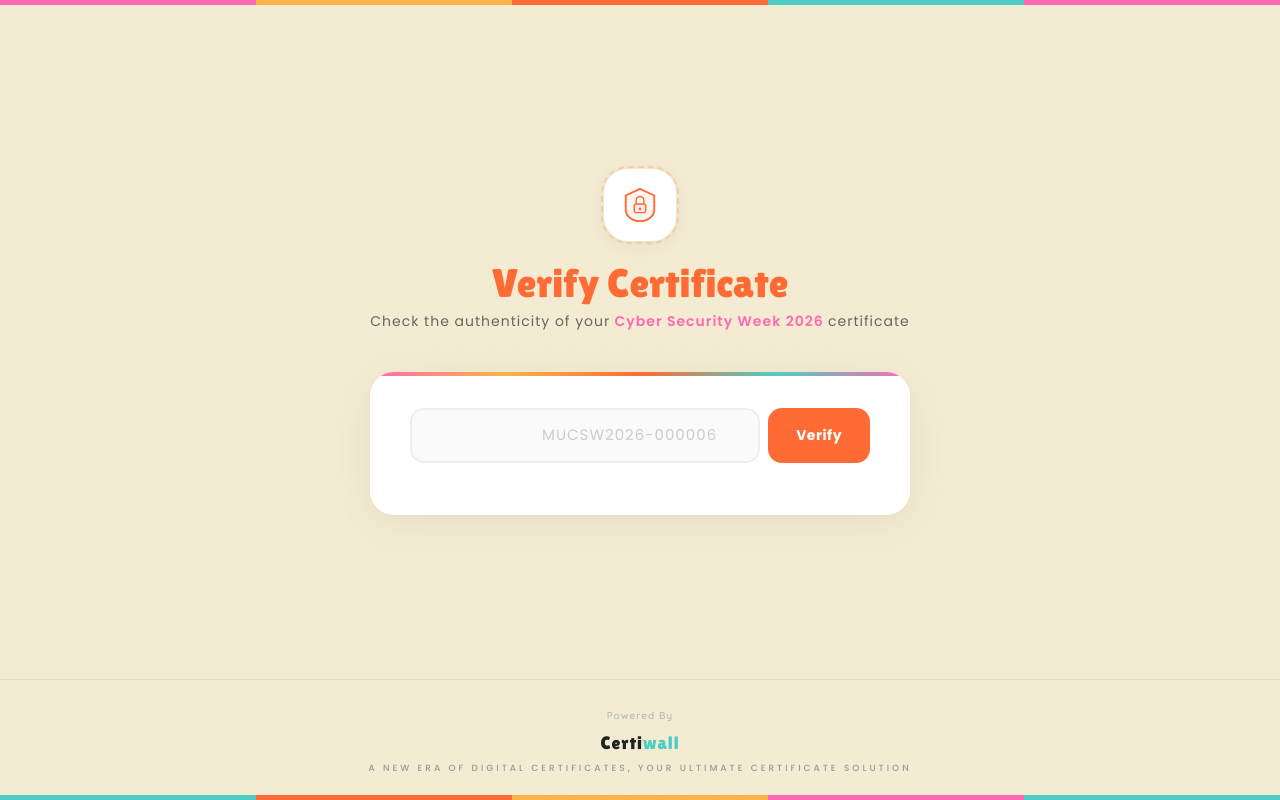
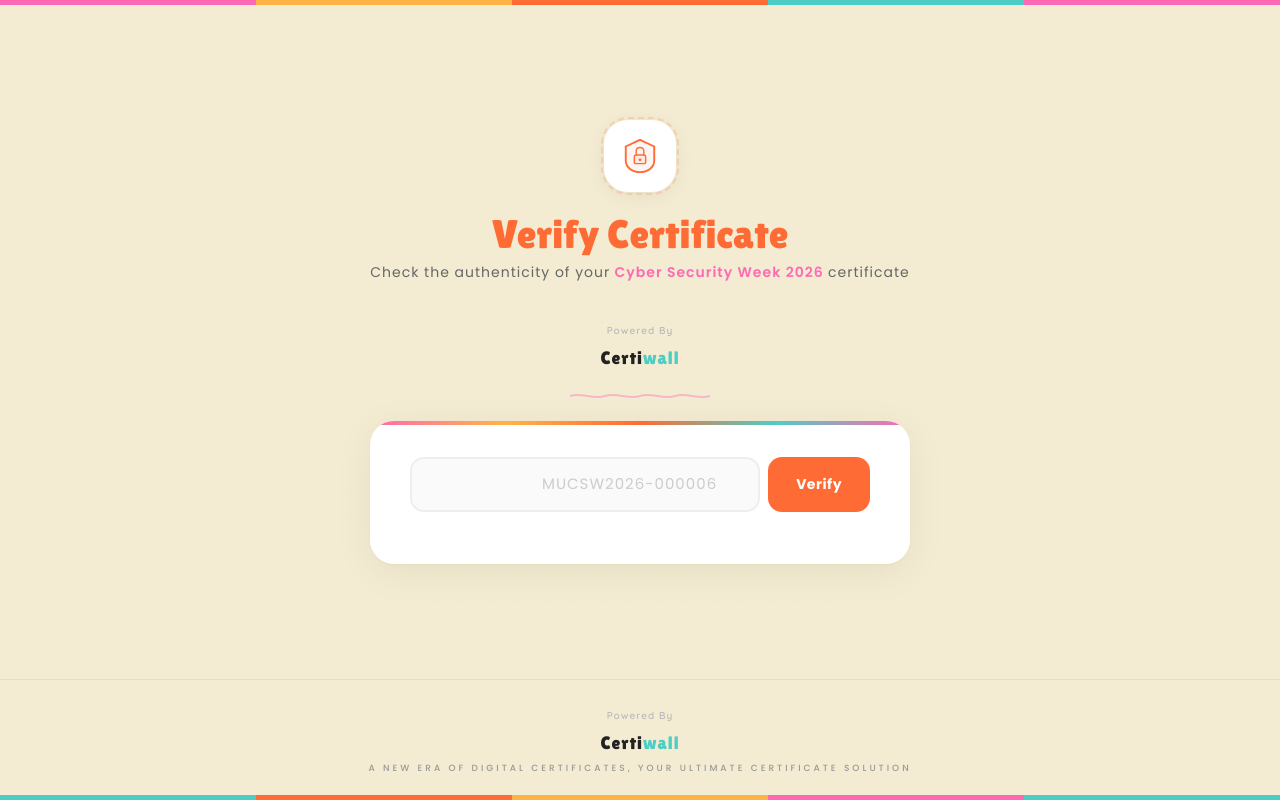
Before and after one commit to gurudattch/mucyberweek, a Next.js app: page /validate in a window 1280 px wide. Built offline with nearby package versions, Linux system fonts and the light colour scheme.

Commit message:
Update page.tsx

```diff
--- a/src/app/validate/page.tsx
+++ b/src/app/validate/page.tsx
@@ -122,7 +122,13 @@
             certificate
           </p>
         </div>
-
+        <div className="certiwall-inner">
+          <div className="certiwall-co">Powered By</div>
+          <div className="certiwall-logo-row">
+            <div className="certiwall-name"><a href="https://certiwall.in" target="_blank" rel="noopener noreferrer">Certi<span>wall</span></a></div>
+          </div>
+        </div>
+        <div class="wavy"><svg viewBox="0 0 140 10" fill="none"><path d="M0 5C12 1 23 9 35 5C47 1 58 9 70 5C82 1 93 9 105 5C117 1 128 9 140 5" stroke="#FF69B4" stroke-width="2" stroke-linecap="round" opacity="0.4"/></svg></div>
         <div className="search-card">
           <form onSubmit={handleSubmit} className="input-group">
             <div className="input-wrapper">
```
